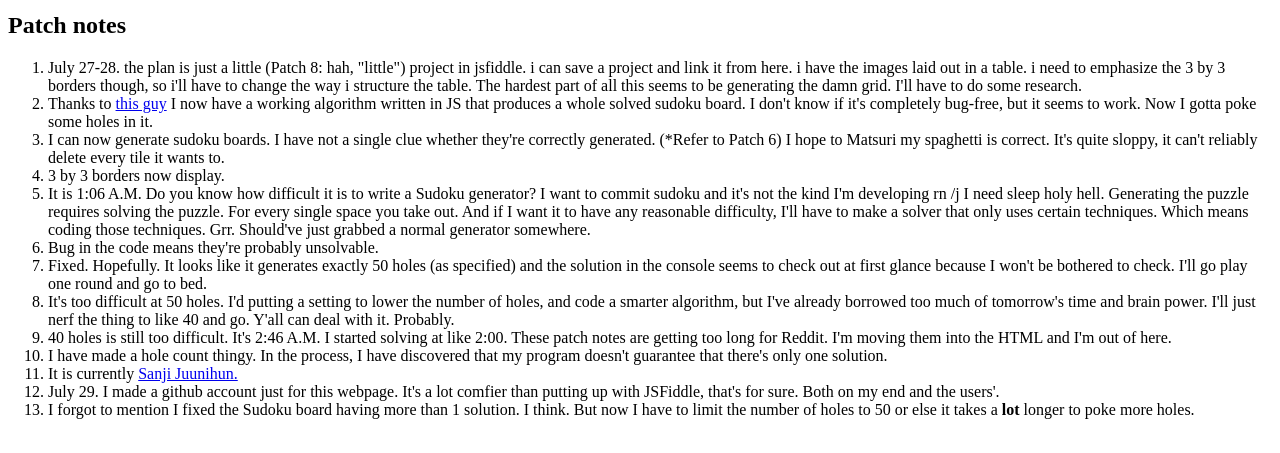
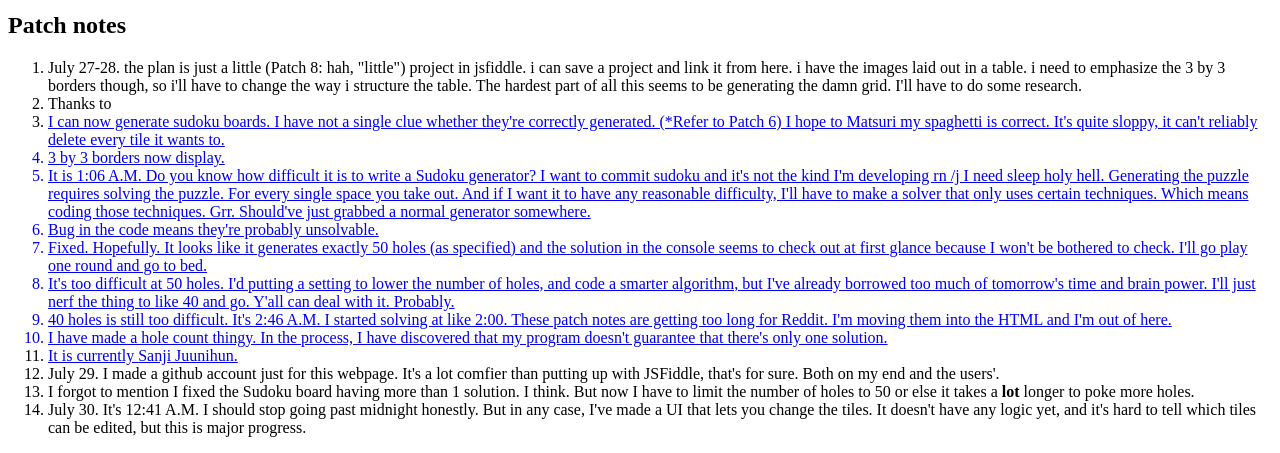
Before and after one commit to holodoku/holodoku.github.io, a plain HTML site: page index.html in a window 1280 px wide. Shown: the part 1029-1482 px from the top of the page. Drawn offline with Linux system fonts and the light colour scheme.

Commit message:
patch note

```diff
--- a/index.html
+++ b/index.html
@@ -23,7 +23,7 @@ Opening up the console will show you the solution using numbers. The numbering g
     <h2>Patch notes</h2>
     <ol>
       <li>July 27-28. the plan is just a little (Patch 8: hah, "little") project in jsfiddle. i can save a project and link it from here. i have the images laid out in a table. i need to emphasize the 3 by 3 borders though, so i'll have to change the way i structure the table. The hardest part of all this seems to be generating the damn grid. I'll have to do some research.</li>
-      <li>Thanks to <a href="https://www.codeproject.com/Articles/23206/Sudoku-Algorithm-Generates-a-Valid-Sudoku-in-0-018">this guy</a> I now have a working algorithm written in JS that produces a whole solved sudoku board. I don't know if it's completely bug-free, but it seems to work. Now I gotta poke some holes in it.</li>
+      <li>Thanks to <a href="https://www.codeproject.com/Articles/23206/Sudoku-Algorithm-Generates-a-Valid-Sudoku-in-0-018">
       <li>I can now generate sudoku boards. I have not a single clue whether they're correctly generated. (*Refer to Patch 6) I hope to Matsuri my spaghetti is correct. It's quite sloppy, it can't reliably delete every tile it wants to.</li>
       <li>3 by 3 borders now display.</li>
       <li>It is 1:06 A.M. Do you know how difficult it is to write a Sudoku generator? I want to commit sudoku and it's not the kind I'm developing rn /j I need sleep holy hell. Generating the puzzle requires solving the puzzle. For every single space you take out. And if I want it to have any reasonable difficulty, I'll have to make a solver that only uses certain techniques. Which means coding those techniques. Grr. Should've just grabbed a normal generator somewhere.</li>
@@ -35,6 +35,7 @@ Opening up the console will show you the solution using numbers. The numbering g
       <li>It is currently <a href="https://www.youtube.com/watch?v=0QwHPgMHPkQ">Sanji Juunihun.</a></li>
       <li>July 29. I made a github account just for this webpage. It's a lot comfier than putting up with JSFiddle, that's for sure. Both on my end and the users'.</li>
       <li>I forgot to mention I fixed the Sudoku board having more than 1 solution. I think. But now I have to limit the number of holes to 50 or else it takes a <b>lot</b> longer to poke more holes.</li>
+      <li>July 30. It's 12:41 A.M. I should stop going past midnight honestly. But in any case, I've made a UI that lets you change the tiles. It doesn't have any logic yet, and it's hard to tell which tiles can be edited, but this is major progress.</li>
     </ol>
     <script src="main.js"></script>
   </body>
```
